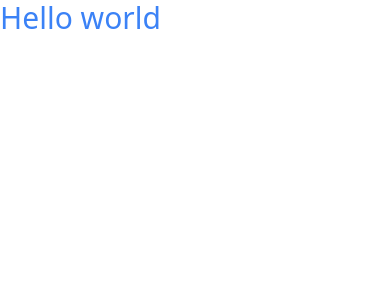
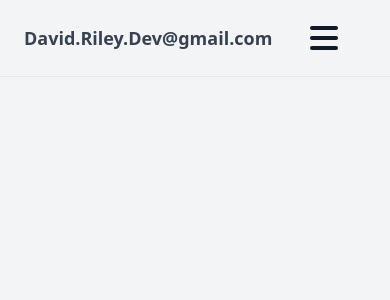
Before and after one commit to Drayved/Portfolio, a React (Vite) app: page / in a window 390 px wide. Shown: the top 300 px of the page. Built offline with nearby package versions, Linux system fonts and the light colour scheme.

Commit message:
Created the nav section

```diff
--- a/src/App.tsx
+++ b/src/App.tsx
@@ -1,9 +1,11 @@
+import Nav from "./components/Nav";
+import "./styles/nav.css"
 
 function App() {
 
   return(
     <>
-    <p className="text-blue-500 text-3xl">Hello world</p>
+      <Nav />
     </>
   )
 }
--- /dev/null
+++ b/src/components/Nav.tsx
@@ -0,0 +1,58 @@
+import { useEffect, useState } from "react";
+
+const Nav = () => {
+    const [showMenu, setShowMenu] = useState(window.innerWidth >= 1024);
+
+    useEffect(() => {
+        const handleResize = () => {
+          setShowMenu(window.innerWidth >= 1024);
+        };
+
+        window.addEventListener("resize", handleResize);
+
+        return () => {
+          window.removeEventListener("resize", handleResize);
+        };
+      }, []);
+
+      const toggleMenu = () => {
+        setShowMenu(!showMenu)
+    }
+
+    const navElements = (
+        <ul className={`p-6 font-semibold  ${window.innerWidth < 1024 ? 'flex-col flex gap-10 mb-10 text-2xl' : 'flex flex-row gap-6 text-lg'}`}>
+          <li>Home</li>
+          <li>About</li>
+          <li>Projects</li>
+          <li>Contact</li>
+        </ul>
+      );
+
+    return(
+        <div className="flex justify-between border-b">
+            <h3 className="p-6 font-bold text-gray-700 text-lg">David.Riley.Dev@gmail.com</h3>
+            {window.innerWidth < 1024 ? (
+                <>
+                    <div className="absolute top-6 right-9 mr-10 z-50">
+                        <div className={`menu-btn ${showMenu ? "active" : ""}`} onClick={toggleMenu}>
+                            <div className="menu-btn-burger"></div>
+                        </div>
+                    </div>
+
+                    <div onClick={toggleMenu} className={`${showMenu ? "active" : ""}`}>
+                        <div className="sliding-menu absolute right-0 flex justify-center items-center w-screen h-screen bg-gray-100">
+                            {navElements}
+                        </div>
+                    </div>
+                </>
+            ) : (
+                <div>
+                    {navElements}
+                </div>
+            )}
+
+        </div>
+    )
+}
+
+export default Nav
--- a/src/index.css
+++ b/src/index.css
@@ -1,3 +1,8 @@
 @tailwind base;
 @tailwind components;
 @tailwind utilities;
+
+
+body{
+    @apply bg-gray-100 m-0 p-0
+}
--- /dev/null
+++ b/src/styles/nav.css
@@ -0,0 +1,58 @@
+@tailwind base;
+@tailwind components;
+@tailwind utilities;
+
+
+.menu-btn {
+    @apply relative -right-6 -top-1.5 flex justify-center items-center w-7 h-10 cursor-pointer;
+
+    transition: all .5s ease-in-out;
+
+  }
+
+  .menu-btn-burger{
+    @apply w-7 h-1 bg-gray-900 rounded-md cursor-pointer;
+    transition: all .5s ease-in-out;
+  }
+
+  .menu-btn-burger::before,
+  .menu-btn-burger::after {
+    @apply absolute w-7 h-1 bg-gray-900 rounded-md;
+    content: "";
+    transition: all 0.5s ease-in-out;
+  }
+
+  .menu-btn-burger::before{
+    transform: translateY(-10px);
+  }
+
+  .menu-btn-burger::after{
+    transform: translateY(10px);
+  }
+
+  .menu-btn.active .menu-btn-burger{
+    background: transparent;
+  }
+
+  .menu-btn.active .menu-btn-burger::before {
+    transform: rotate(45deg) ;
+    }
+
+  .menu-btn.active .menu-btn-burger::after {
+    transform: rotate(-45deg) ;
+    }
+
+
+  .menu-btn:hover .menu-btn-burger::before,
+  .menu-btn:hover .menu-btn-burger::after{
+    @apply   cursor-pointer
+  }
+
+  .sliding-menu {
+    transform: translateX(-100%);
+    transition: transform 0.3s ease-in-out;
+  }
+
+  .active .sliding-menu {
+    transform: translateX(0);
+  }
```
